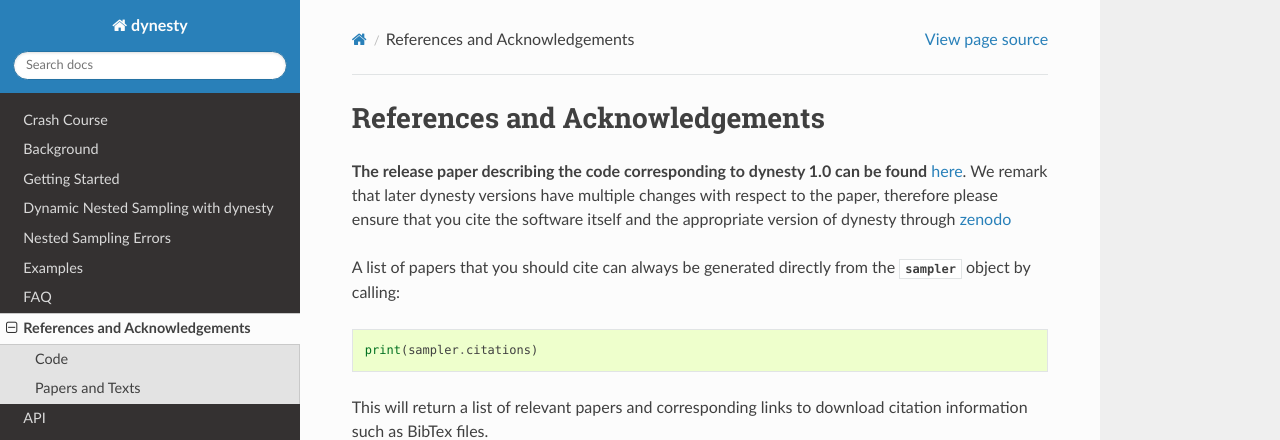
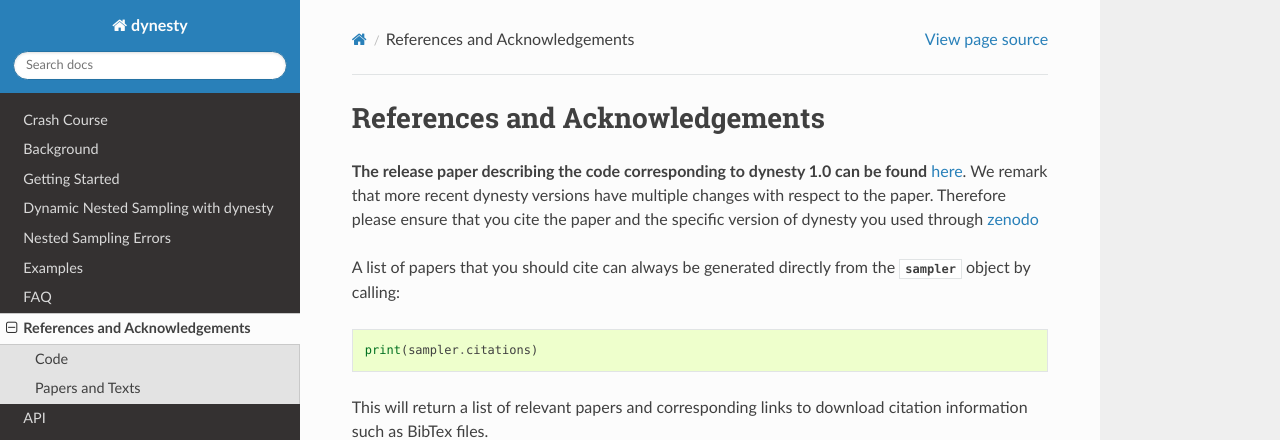
Before and after one commit to joshspeagle/dynesty, a Sphinx documentation site: the page built from docs/source/references.rst, in a window 1280 px wide and 900 px high. Shown: the top 440 px of the window. Built offline with Sphinx 7.4.7 and the Read the Docs theme 2.0.0, drawn with Linux system fonts in a browser that asks for light colours; the version number could not be read and is left out.

Commit message:
text edit

```diff
--- a/docs/source/references.rst
+++ b/docs/source/references.rst
@@ -4,7 +4,8 @@ References and Acknowledgements
 
 **The release paper describing the code corresponding to dynesty 1.0 can be found**
 `here <https://github.com/joshspeagle/dynesty/tree/master/paper/dynesty.pdf>`_.
-We remark that later dynesty versions have multiple changes with respect to the paper, therefore please ensure that you cite the software itself and the appropriate version of dynesty through  `zenodo <https://doi.org/10.5281/zenodo.3348367>`_
+We remark that more recent dynesty versions have multiple changes with respect to the paper. Therefore
+please ensure that you cite the paper and the specific version of dynesty you used through `zenodo <https://doi.org/10.5281/zenodo.3348367>`_
 
 A list of papers that you should cite can always be generated directly
 from the `sampler` object by calling::
```
Also changed, not shown: CHANGELOG.md (+1 -1 lines).
